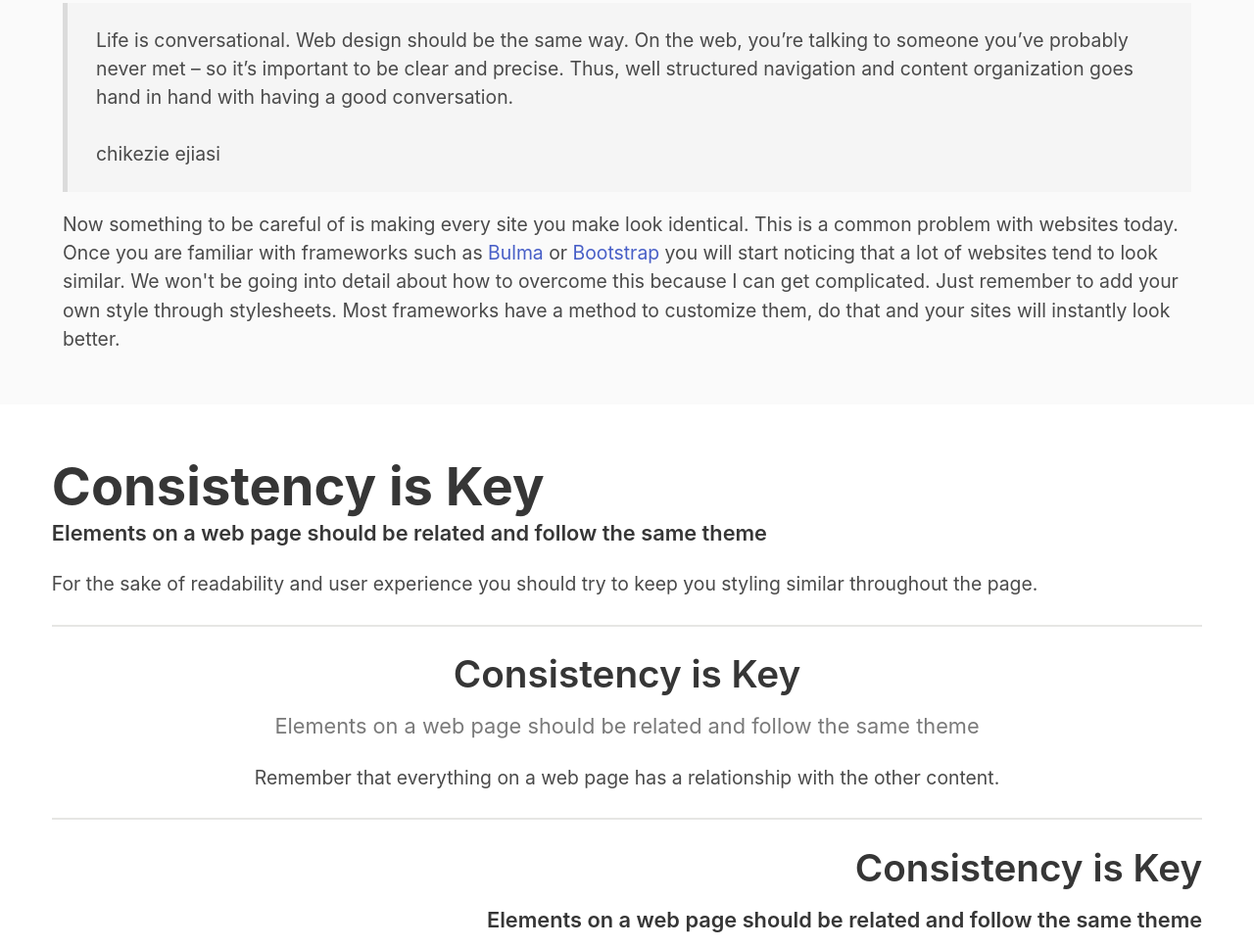
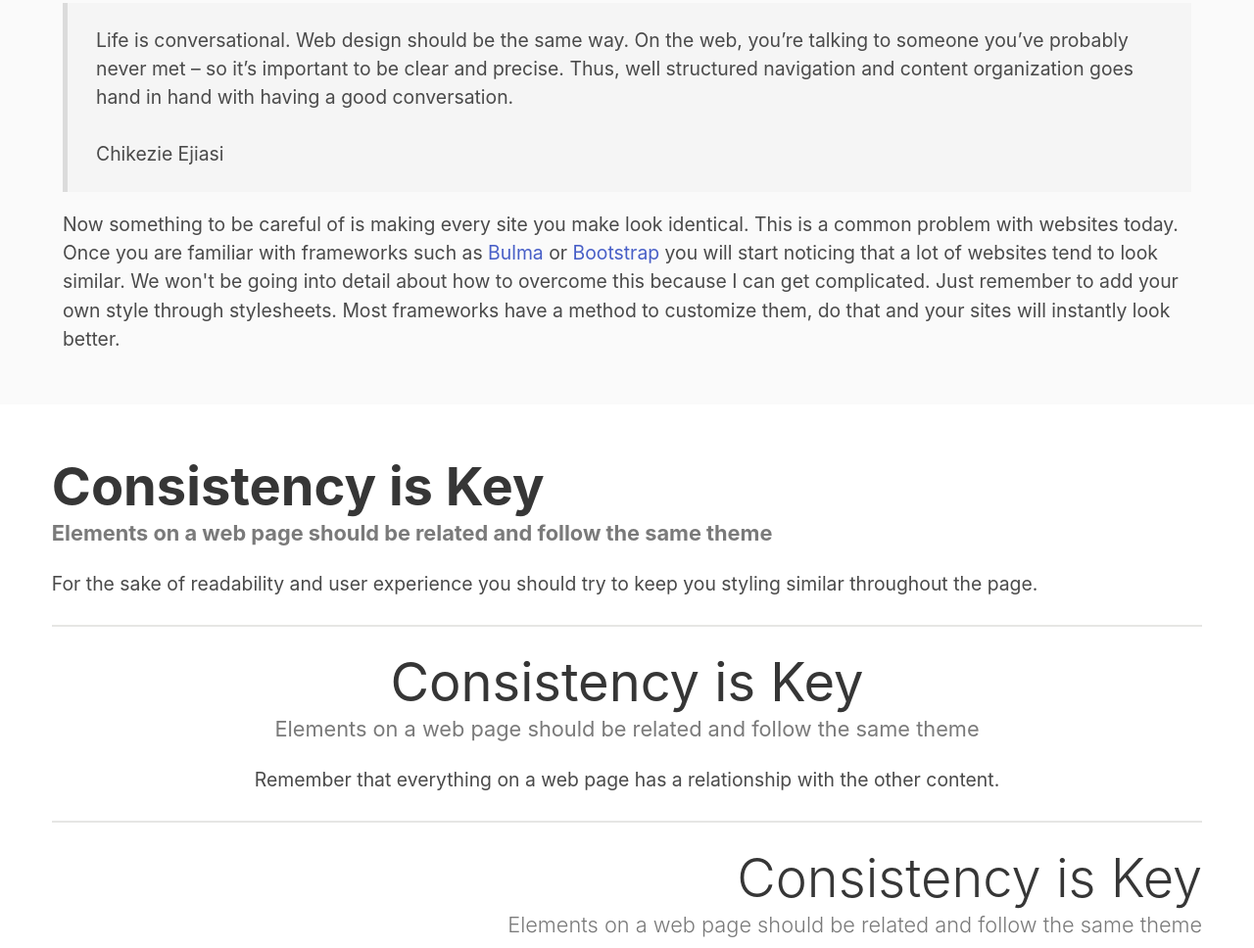
Before and after one commit to jdmar3-comp426/a02-mjwash, a website: page index.html in a window 1280 px wide. Shown: the part 1102-2070 px from the top of the page at 98% size. Drawn offline with nearby package versions, Linux system fonts and the light colour scheme; a web font is replaced by a local one.

Commit message:
Top half matches appearance.

```diff
--- a/index.html
+++ b/index.html
@@ -9,9 +9,9 @@
     <title>Assignment 2</title>
 </head>
 <body>
-<section class="">
-    <div class="hero is-dark is-fullheight">
-        <div class="content has-text-centered">
+<section class="hero is-dark is-fullheight">
+    <div class="hero-body">
+        <div class="section">
             <h1 class="title">
                 Comp426
             </h1>
@@ -41,7 +41,7 @@
                 hand with having a good conversation.
                 <br>
                 <br>
-                <span class="">chikezie ejiasi</span>
+                <span class="is-capitalized">chikezie ejiasi</span>
             </blockquote>
             <p>
 	    	Now something to be careful of is making every site you make look identical.
@@ -55,17 +55,17 @@
     </div>
 </section>
 <section class="section has-background-white">
-    <div class="">
+    <div class="content">
         <div class="content">
             <h1 class="title has-text-weight-bold">Consistency is Key</h1>
-            <h5 class="subtitle">Elements on a web page should be related and follow the same theme</h5>
+            <h5 class="subtitle has-text-grey has-text-weight-bold">Elements on a web page should be related and follow the same theme</h5>
             <p>
 	    	For the sake of readability and user experience you should try to keep you styling similar throughout the page.
 	    </p>
         </div>
         <hr>
         <div class="content has-text-centered">
-            <h1 class="">Consistency is Key</h1>
+            <h1 class="title has-text-weight-normal">Consistency is Key</h1>
             <h5 class="subtitle has-text-grey has-text-weight-normal">Elements on a web page should be related and follow the same theme</h5>
             <p>
 	    	Remember that everything on a web page has a relationship with the other content.
@@ -73,8 +73,8 @@
         </div>
         <hr>
         <div class="content has-text-right">
-            <h1 class="">Consistency is Key</h1>
-            <h5 class="">Elements on a web page should be related and follow the same theme</h5>
+            <h1 class="title has-text-weight-light">Consistency is Key</h1>
+            <h5 class="subtitle has-text-grey has-text-weight-light">Elements on a web page should be related and follow the same theme</h5>
             <p>
 	    	So content that goes together should have a stylistic (color/size/background/container) relationship.
 	    </p>
```
